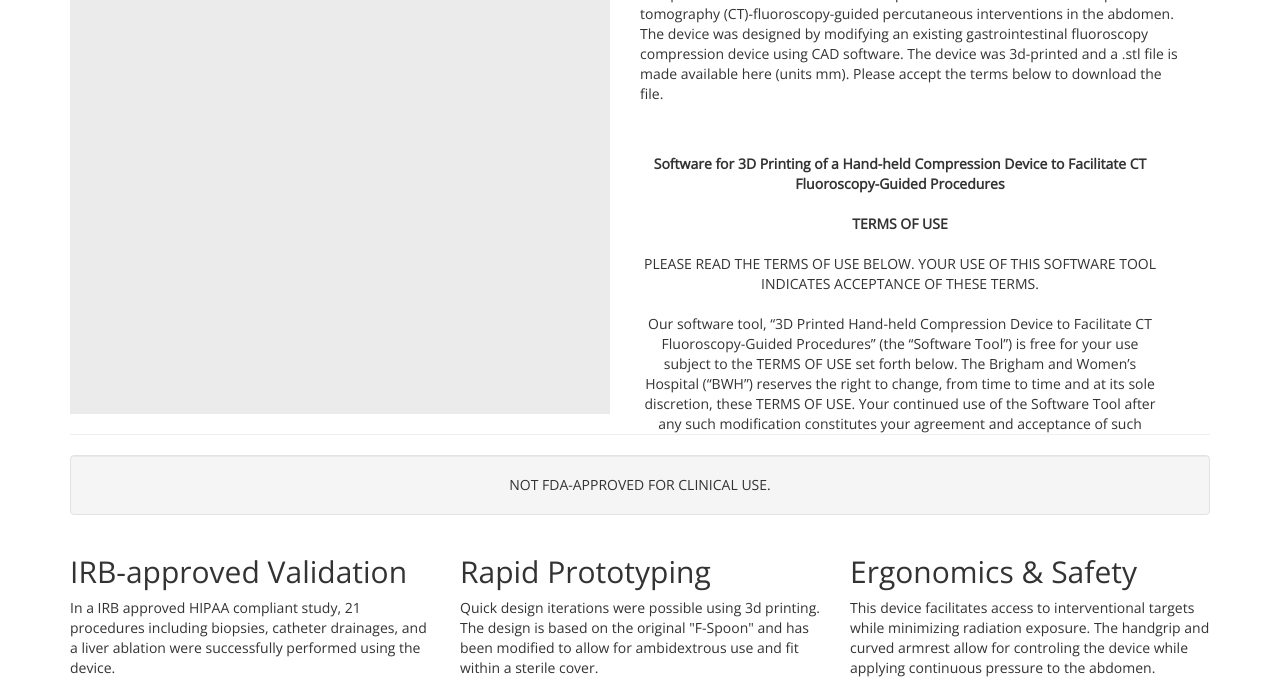
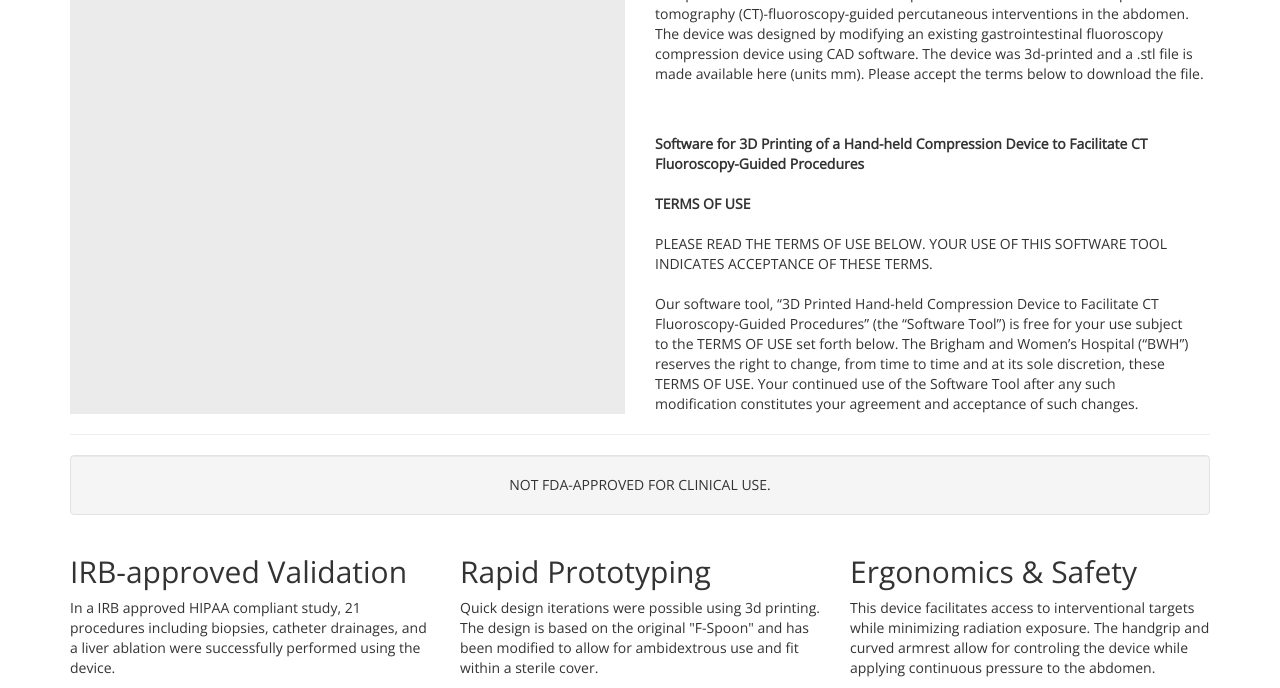
Before and after one commit to ahmedhosny/compression-paddle, a plain HTML site: page index.html in a window 1280 px wide. Shown: the part 157-845 px from the top of the page. Drawn offline with nearby package versions, Linux system fonts and the light colour scheme; no server answers.

Commit message:
Update style.css

```diff
--- a/css/style.css
+++ b/css/style.css
@@ -15,7 +15,6 @@ html, body {
 }
 #row1{
 	height:500px;
-	width:100%;
 }
 
 #canvas{
@@ -39,7 +38,6 @@ html, body {
 }
 
 #agree{
-text-align: center;
     height: 280px;
     overflow-y: scroll;
     padding-right: 20px;
```
